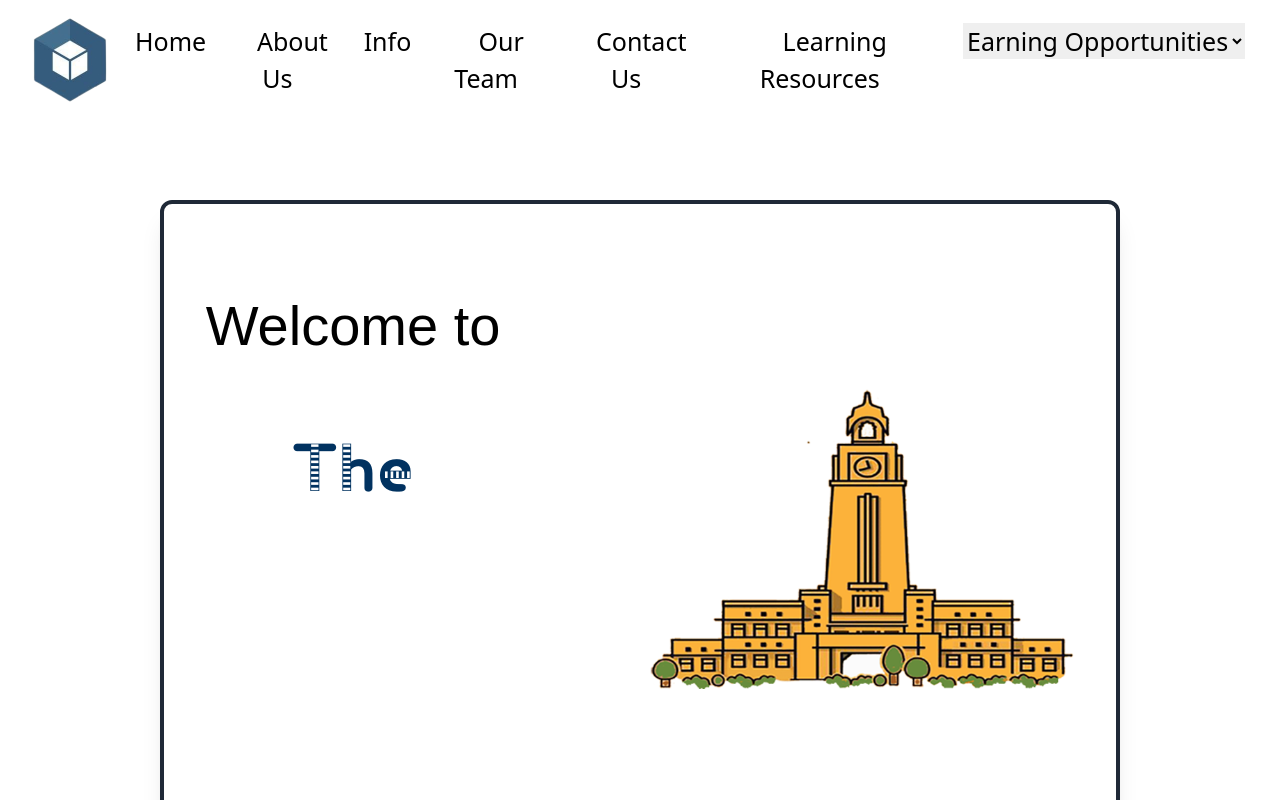
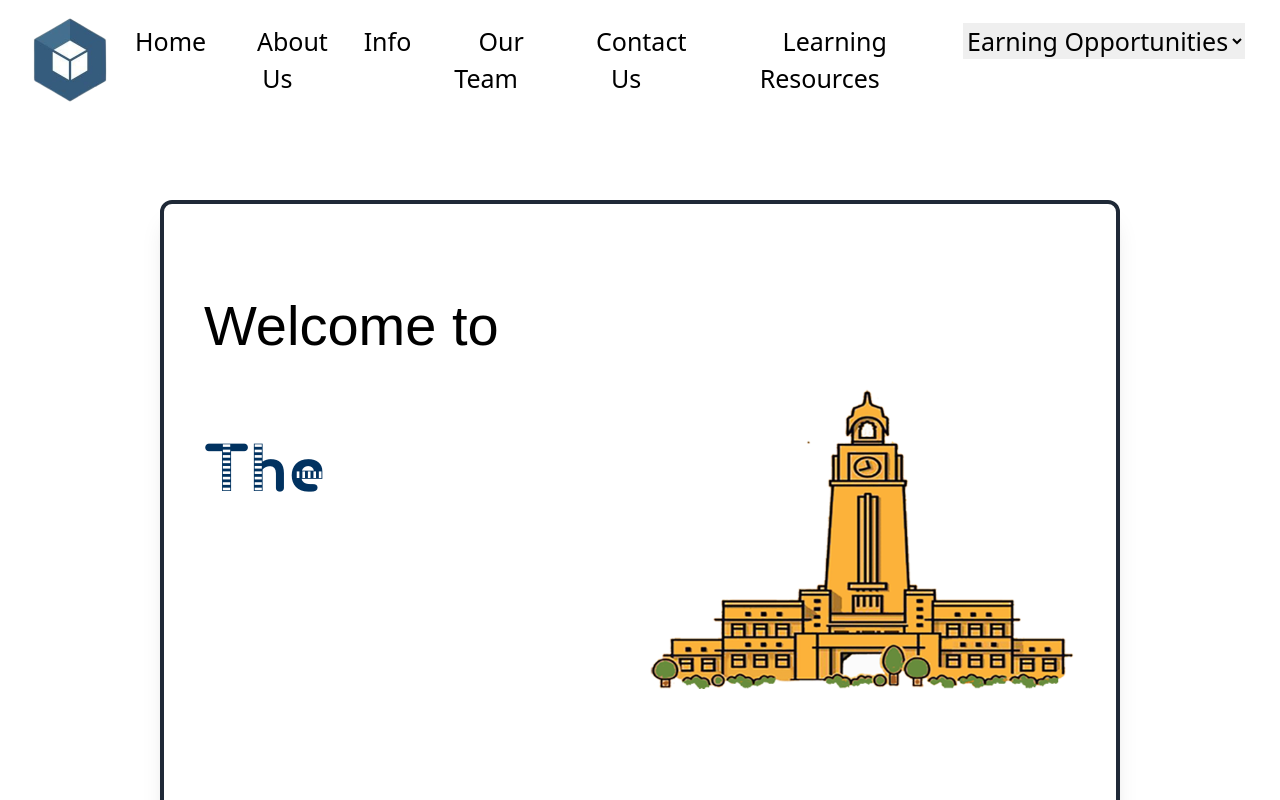
Before and after one commit to Anonymous2512/BitsBlockChainWebsite, a React (Vite) app: page / in a window 1280 px wide. Shown: the top 800 px of the page. Built offline with nearby package versions, Linux system fonts and the light colour scheme; a web font is replaced by a local one.

Commit message:
Update Typing.css

```diff
--- a/src/Css/Typing.css
+++ b/src/Css/Typing.css
@@ -37,8 +37,6 @@
     display: flex;
     flex-direction: column;
     margin-bottom: 10px;
-
-    align-items: center;
 }
 
 .typing-text {
@@ -96,5 +94,6 @@
 }
 .text-column{
     max-width: 100%;
+    align-items: center;
 }
 }
```
